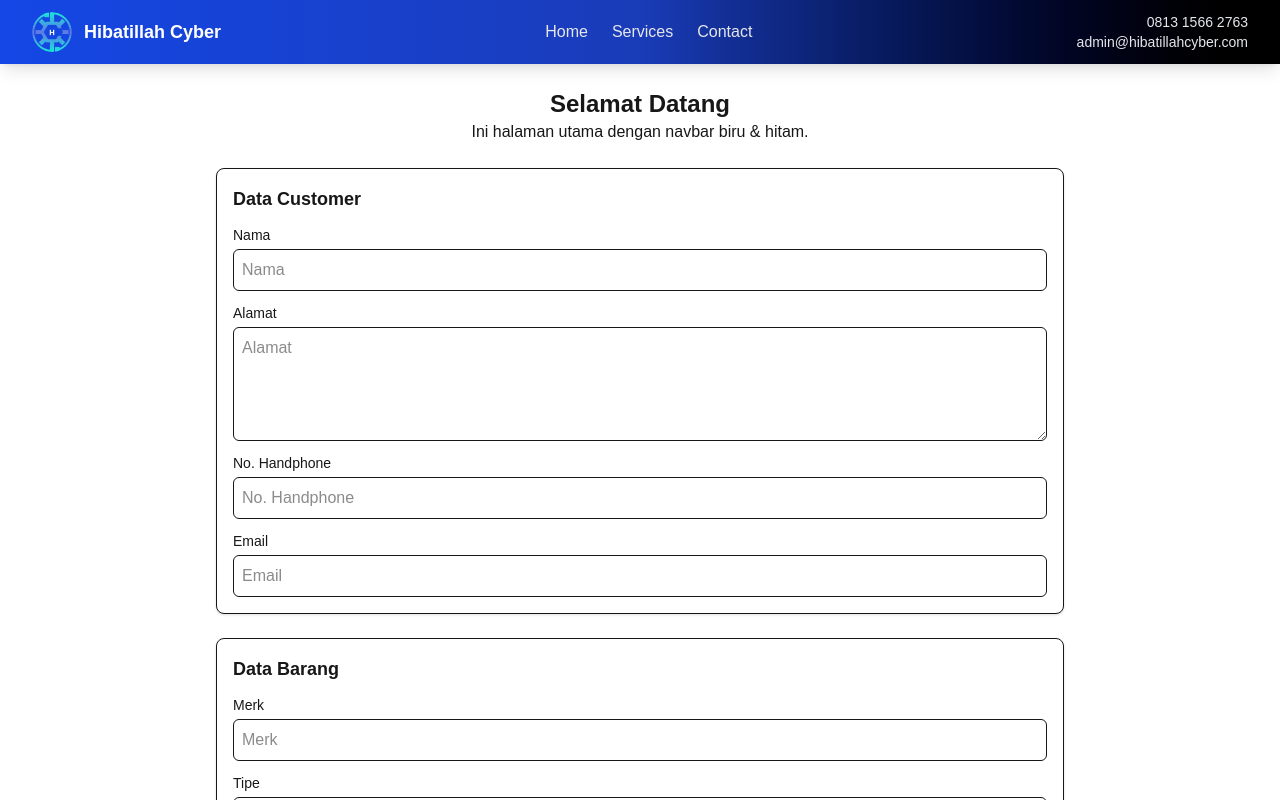
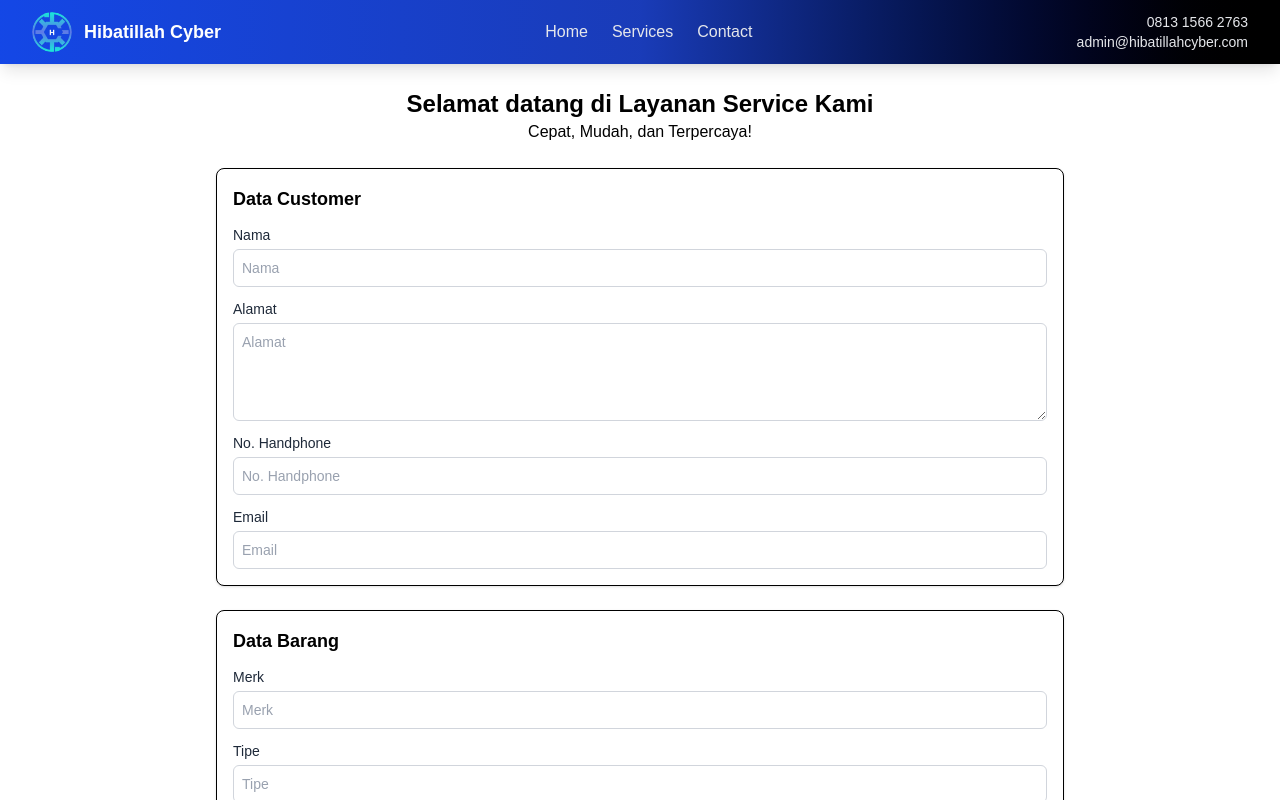
Before and after one commit to Andrensetiawan/FORM_SERVICE, a Next.js app: page / in a window 1280 px wide. Shown: the top 800 px of the page. Built offline with nearby package versions, Linux system fonts and the light colour scheme.

Commit message:
Form service terbaru

```diff
--- /dev/null
+++ b/src/app/api/service/route.ts
@@ -0,0 +1,22 @@
+import { NextResponse } from "next/server";
+
+export async function POST(req: Request) {
+  try {
+    const body = await req.json();
+
+    // ambil data dari request
+    const { nama, alamat, no_hp, email } = body;
+
+    // TODO: simpan ke database MySQL / SQLite
+    // contoh dummy dulu
+    console.log("Data masuk:", body);
+
+    return NextResponse.json({
+      success: true,
+      message: "Data berhasil diterima API",
+      data: { nama, alamat, no_hp, email },
+    });
+  } catch (err: any) {
+    return NextResponse.json({ success: false, error: err.message }, { status: 500 });
+  }
+}
--- a/src/app/globals.css
+++ b/src/app/globals.css
@@ -3,21 +3,9 @@
 @tailwind components;
 @tailwind utilities;
 
-body {
-  @apply bg-gray-50 text-gray-800;
-}
-
-
 :root {
   --background: #ffffff;
   --foreground: #171717;
-}
-
-@theme inline {
-  --color-background: var(--background);
-  --color-foreground: var(--foreground);
-  --font-sans: var(--font-geist-sans);
-  --font-mono: var(--font-geist-mono);
 }
 
 @media (prefers-color-scheme: dark) {
@@ -28,7 +16,7 @@ body {
 }
 
 body {
-  background: var(--background);
+  background-color: var(--background);
   color: var(--foreground);
   font-family: Arial, Helvetica, sans-serif;
 }
--- a/src/app/page.tsx
+++ b/src/app/page.tsx
@@ -14,21 +14,40 @@ export default function Home() {
     );
   };
 
+  const handleSubmit = async (e: React.FormEvent) => {
+    e.preventDefault();
+    const formData = {
+      nama: "John Doe", // ini nanti ganti ambil dari state input
+      alamat: "Jl. Sudirman",
+      no_hp: "08123456789",
+      email: "john@example.com",
+    };
+
+    const res = await fetch("/api/service", {
+      method: "POST",
+      headers: { "Content-Type": "application/json" },
+      body: JSON.stringify(formData),
+    });
+
+    const result = await res.json();
+    console.log("Respon API:", result);
+    alert(result.message);
+  };
+
   return (
-    // Gunakan <div> sebagai pembungkus utama seluruh halaman
-    // Anda bisa tambahkan warna latar di sini, misal: className="bg-gray-50"
-    <div >
-      {/* 1. Navbar sekarang berada di luar container pembatas lebar */}
-      <Navbar  />
+    <div className="bg-white min-h-screen">
+      {/* Navbar */}
+      <Navbar />
 
-      {/* 2. Tag <main> sekarang membungkus konten utama DAN menjadi container yang terpusat */}
-      <main className="max-w-4xl w-full mx-auto p-6 space-y-6 ">
-        <div className="text-center">
-            <h1 className="text-2xl font-bold">Selamat Datang</h1>
-            <p>Ini halaman utama dengan navbar biru & hitam.</p>
+      {/* Main */}
+      <main className="max-w-4xl w-full mx-auto p-6 space-y-6">
+        <div className="text-center text-black">
+          <h1 className="text-2xl font-bold">Selamat datang di Layanan Service Kami</h1>
+          <p>Cepat, Mudah, dan Terpercaya!</p>
         </div>
 
-        <form className=" space-y-6">
+        {/* FORM (satu saja, jangan dobel) */}
+        <form className="space-y-6 text-black" onSubmit={handleSubmit}>
           {/* Data Customer */}
           <FormSection title="Data Customer">
             <InputField label="Nama" placeholder="Nama" />
@@ -111,8 +130,6 @@ export default function Home() {
           <FormSection title="Info Tambahan">
             <InputField label="Prioritas Service" placeholder="1. Reguler" />
             <InputField label="Track Number" placeholder="Track Number" />
-            <InputField label="Cabang" placeholder="Pilih Cabang" />
-            <InputField label="Sales" placeholder="Sales" />
             <InputField label="Penerima Service" placeholder="Penerima Service" />
           </FormSection>
 
@@ -124,12 +141,6 @@ export default function Home() {
             >
               Submit Only
             </button>
-            <button
-              type="submit"
-              className="bg-blue-500 text-white px-4 py-2 rounded-md shadow hover:bg-blue-600"
-            >
-              Submit & Duplicate
-            </button>
           </div>
         </form>
       </main>
--- a/src/components/inputfield.tsx
+++ b/src/components/inputfield.tsx
@@ -1,10 +1,13 @@
 "use client";
+
+import { useId } from "react";
 
 interface InputFieldProps {
   label: string;
   type?: string;
   placeholder?: string;
   textarea?: boolean;
+  required?: boolean;
 }
 
 export default function InputField({
@@ -12,21 +15,34 @@ export default function InputField({
   type = "text",
   placeholder,
   textarea = false,
+  required = false,
 }: InputFieldProps) {
+  const id = useId();
+
   return (
     <div className="flex flex-col space-y-1">
-      <label className="font-medium text-sm">{label}</label>
+      <label
+        htmlFor={id}
+        className="font-medium text-sm text-gray-800"
+      >
+        {label} {required && <span className="text-red-500">*</span>}
+      </label>
+
       {textarea ? (
         <textarea
+          id={id}
           placeholder={placeholder}
-          className="border rounded-md p-2 focus:outline-none focus:ring focus:ring-blue-300"
+          required={required}
           rows={4}
+          className="border border-gray-300 rounded-md p-2 text-sm text-gray-700 bg-white placeholder-gray-400 focus:outline-none focus:ring-2 focus:ring-blue-500 focus:border-blue-500 transition"
         />
       ) : (
         <input
+          id={id}
           type={type}
           placeholder={placeholder}
-          className="border rounded-md p-2 focus:outline-none focus:ring focus:ring-blue-300"
+          required={required}
+          className="border border-gray-300 rounded-md p-2 text-sm text-gray-700 bg-white placeholder-gray-400 focus:outline-none focus:ring-2 focus:ring-blue-500 focus:border-blue-500 transition"
         />
       )}
     </div>
```
Also changed, not shown: 1 other file (tests, documents, lock files or other folders).
